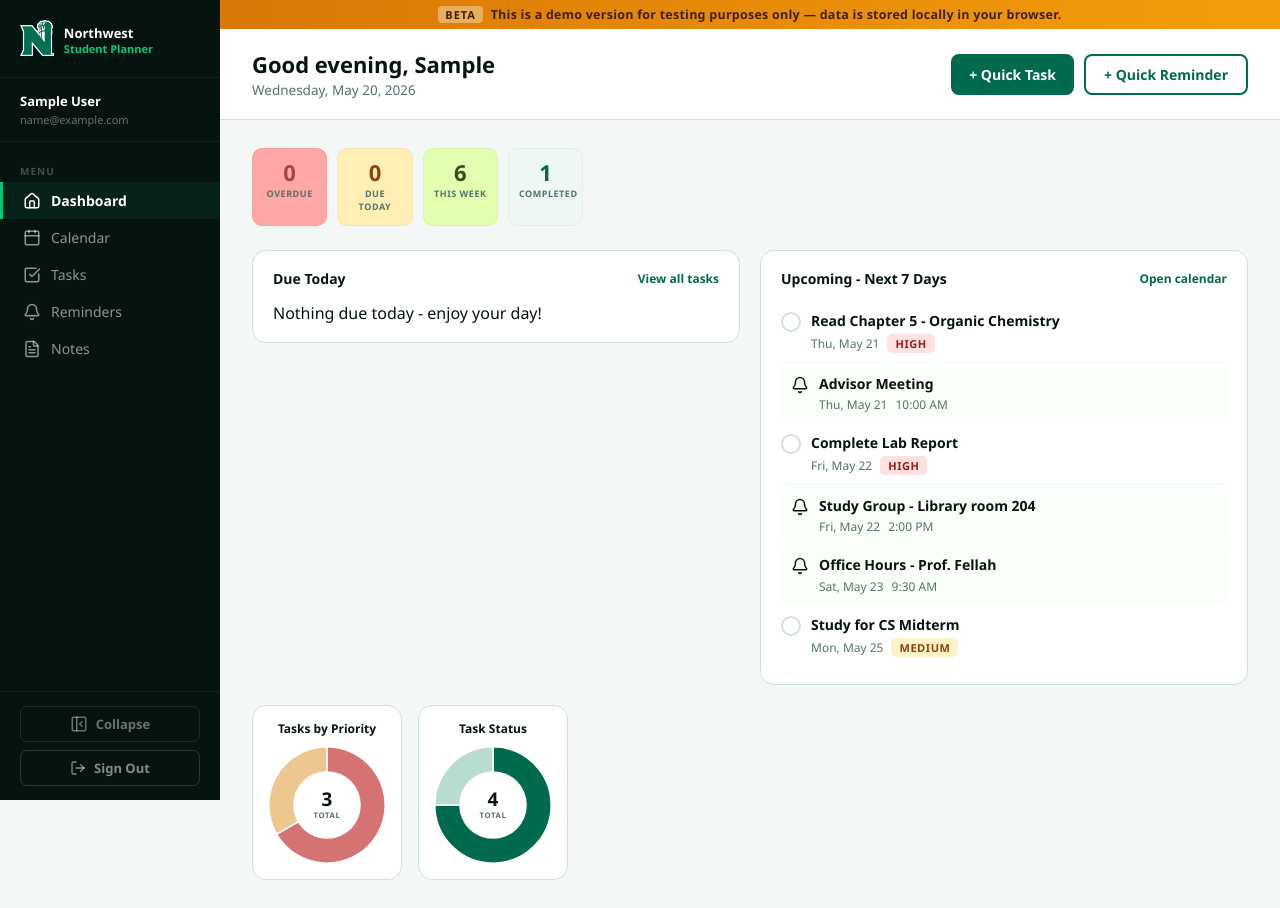
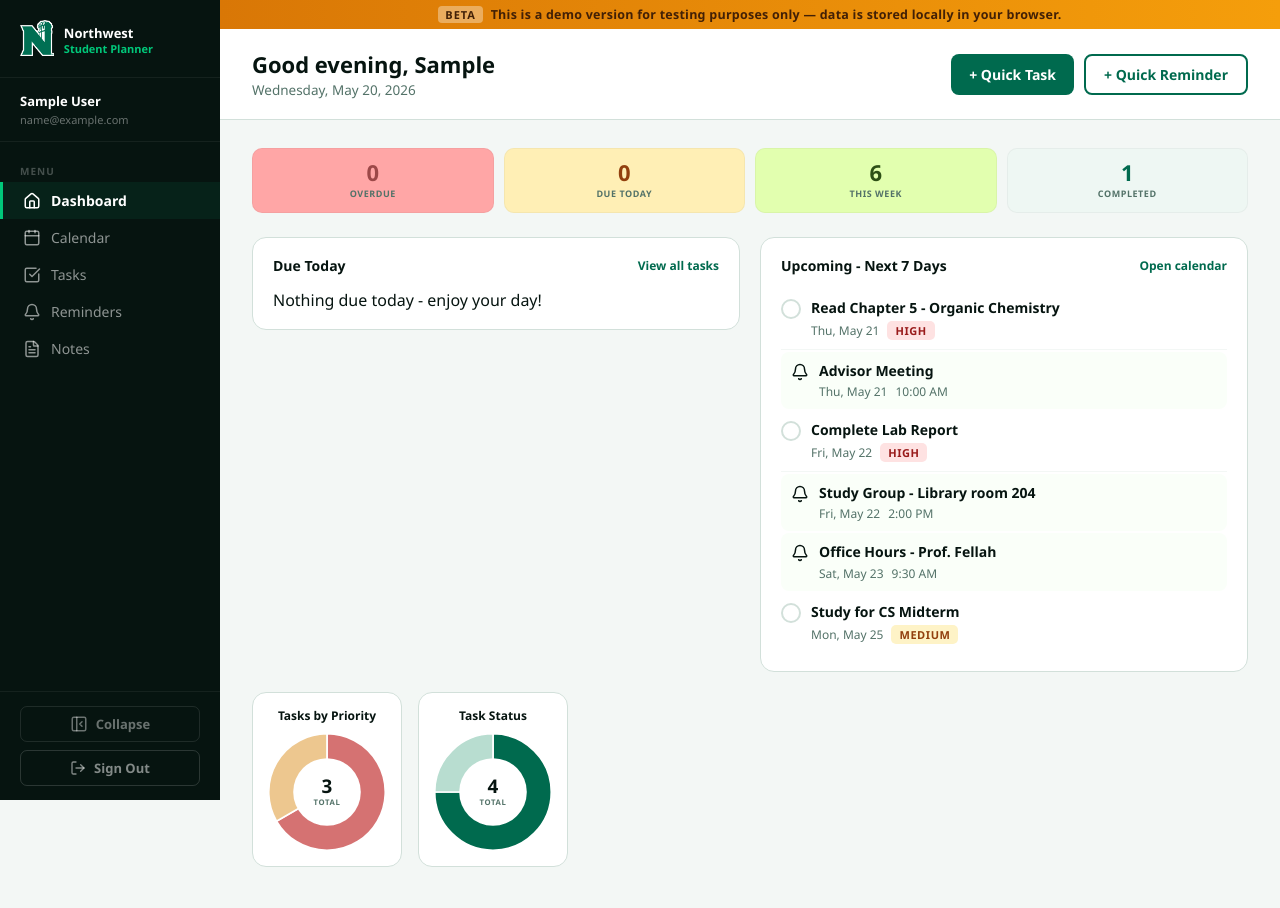
Before and after one commit to Chanikya5793/GDPProject, a React (Vite) app: page / in a window 1280 px wide. Built offline with nearby package versions, Linux system fonts and the light colour scheme; sample sign-in values are in the browser's storage.

Commit message:
refactor: Remove flex display and gap from .dash-analytics for cleaner layout

```diff
--- a/src/css/Dashboard.css
+++ b/src/css/Dashboard.css
@@ -9,8 +9,6 @@
 
 /* STAT CARDS ROW */
 .dash-analytics {
-  display: flex;
-  gap: 10px;
   margin-bottom: 24px;
 }
 
```
